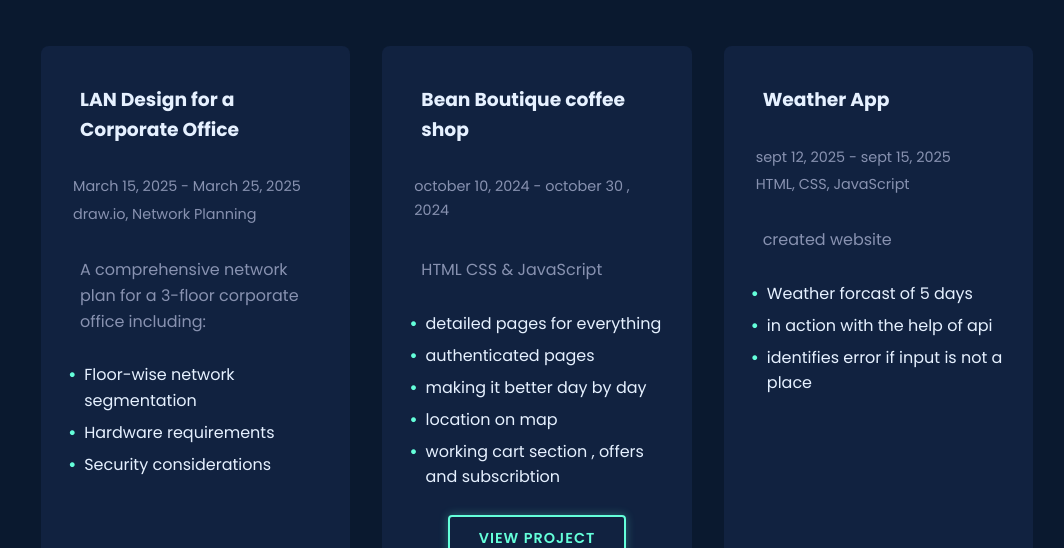
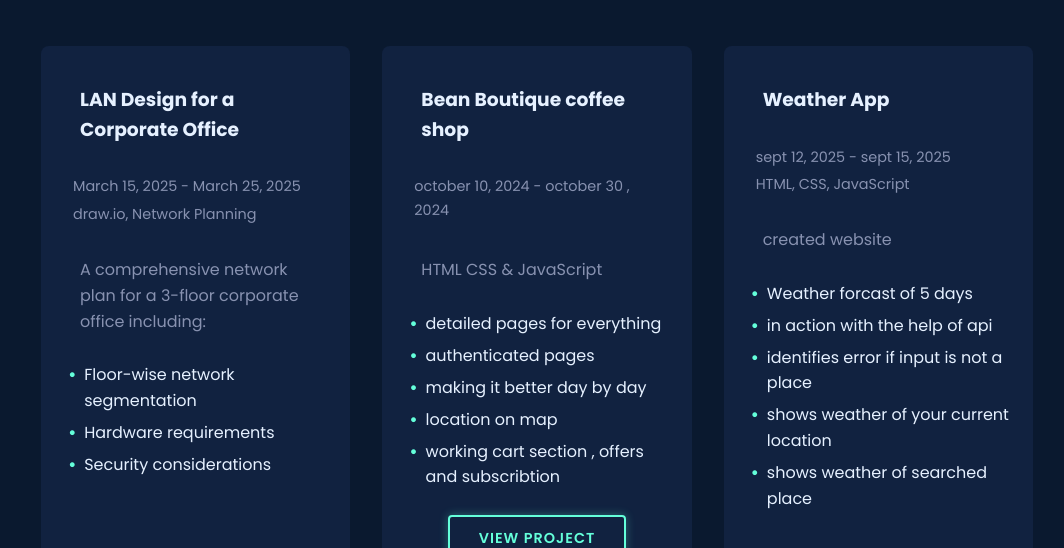
Before and after one commit to ishanbappe/portfolio, a plain HTML site: page project.html in a window 1280 px wide. Shown: the part 252-800 px from the top of the page, without its empty margins (103-1167 px from the left). Drawn offline with Linux system fonts and the light colour scheme.

Commit message:
my location

```diff
--- a/project.html
+++ b/project.html
@@ -204,6 +204,8 @@ p {
     <li>Weather forcast of 5 days </li>
     <li>in action with the help of api</li>
     <li>identifies error if input is not a place</li>
+    <li>shows weather of your current location</li>
+    <li>shows weather of searched place</li>
 
   </ul>
   <a href="https://ishanbappe.github.io/Weather_app/" class="btn" target="_blank">open website</a>
```
